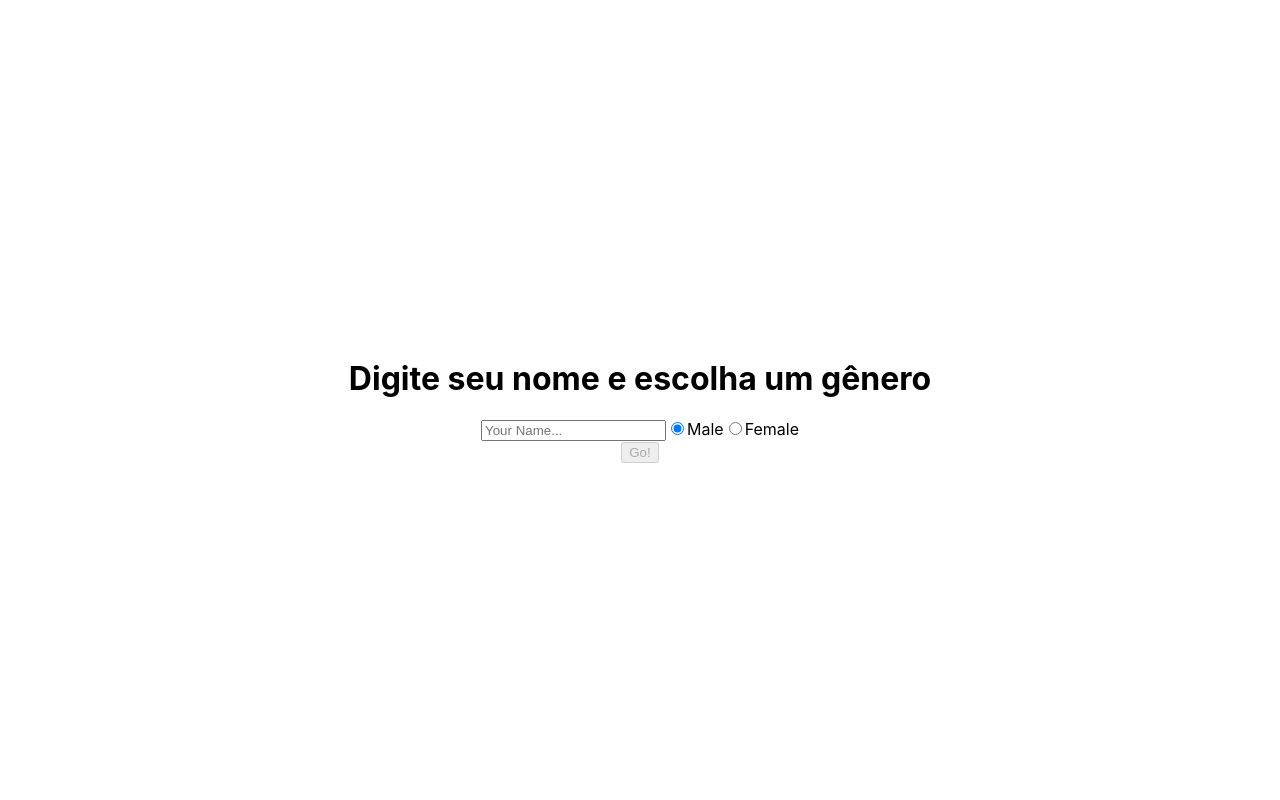
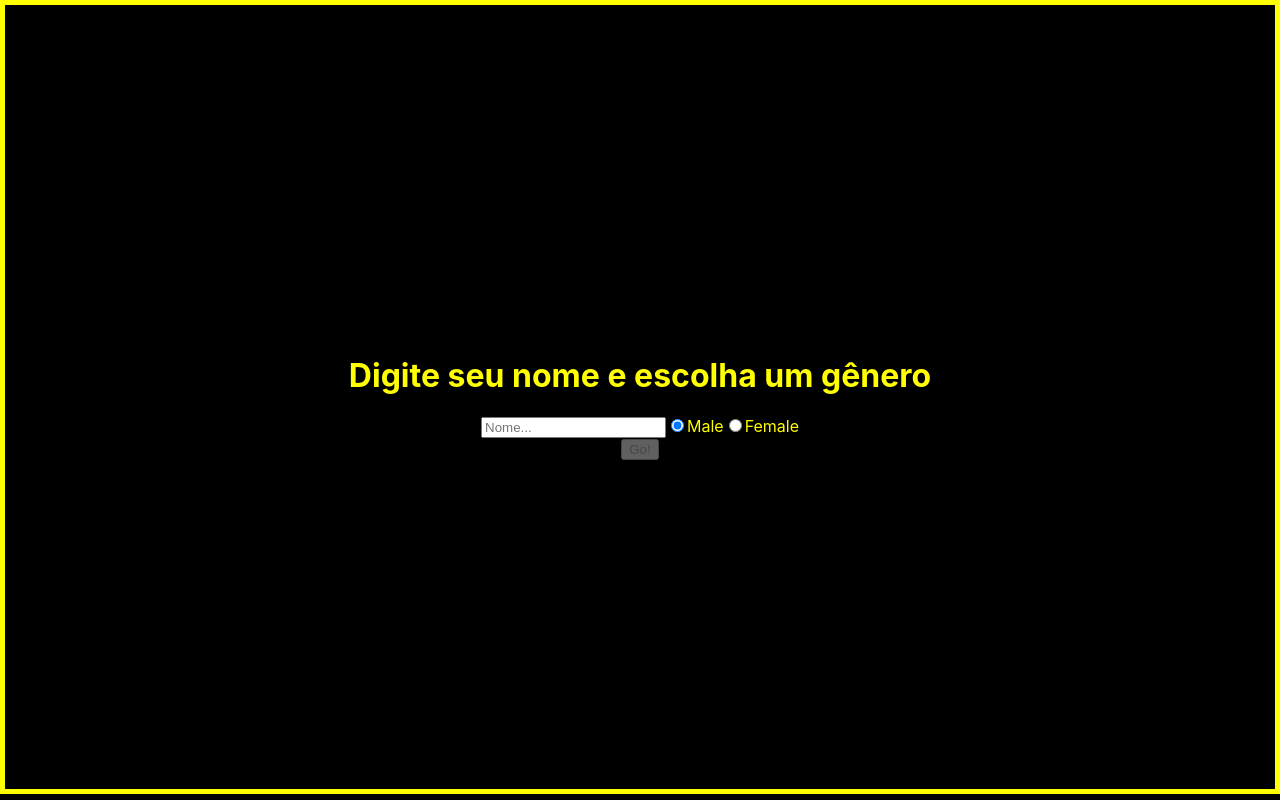
Before and after one commit to davifurtado/chooseYourSwFighter, a React (Create React App) app: page / in a window 1280 px wide. Built offline with nearby package versions, Linux system fonts and the light colour scheme.

Commit message:
ajustes no css e disable do botao dos personagens

```diff
--- a/src/App.css
+++ b/src/App.css
@@ -10,7 +10,7 @@
   flex-direction: column;
   align-items: center;
   justify-content: center;
-  font-size: calc(10px + 2vmin);
+  font-size: calc(14px + 2vmin);
   color: white;
 }
 
@@ -32,5 +32,6 @@
   flex-direction: column;
   align-items: center;
   justify-content: center;
-  height: 100%;
+  height: 98%;
+  border: solid 5px;
 }
--- a/src/components/CharacterList.js
+++ b/src/components/CharacterList.js
@@ -7,7 +7,7 @@ import sithList from '../assets/sithList';
 import FinalCharacter from './FinalCharacter'
 
 const CharacterList = () => {
-    const { characters, handleSetChosenCharacter } = useContext(CharactersContext);
+    const { characters, handleSetChosenCharacter, chosenCharacter } = useContext(CharactersContext);
     const [nameFilter, setNameFilter] = useState('');
     const [finish, setFinish] = useState(false);
     const { user } = useContext(UserContext);
@@ -54,7 +54,12 @@ const CharacterList = () => {
                                         })
                                     }
                                 </div>
-                                <button onClick={() => setFinish(true)}> GO! </button>
+                                <button
+                                    onClick={() => setFinish(true)}
+                                    disabled={!chosenCharacter}
+                                >
+                                    GO!
+                                </button>
                             </div> : <div className="empty" >Nenhum Personagem Encontrado </div>
                         }
                     </div>
--- a/src/components/UserForm.js
+++ b/src/components/UserForm.js
@@ -37,7 +37,7 @@ const UserForm = () => {
                 <div>
                     <input
                         type="text"
-                        placeholder="Your Name..."
+                        placeholder="Nome..."
                         value={name}
                         onChange={(e) => setName(e.target.value)}
                         required
@@ -63,6 +63,8 @@ const UserForm = () => {
                 </div>
                 ) : (
                     <div>
+                        <h2>E a sua facção...</h2>
+                        <div>
                             <input
                                 type="radio"
                                 id="jedi"
@@ -82,6 +84,7 @@ const UserForm = () => {
                             />
                             <label htmlFor="sith">Sith</label>
                         </div>
+                    </div>
                 )
             }
             <div>
--- a/src/index.css
+++ b/src/index.css
@@ -5,7 +5,9 @@ body {
     sans-serif;
   -webkit-font-smoothing: antialiased;
   -moz-osx-font-smoothing: grayscale;
-  height: 100vh
+  height: 100vh;
+  background-color: black;
+  color: yellow
 }
 
 code {
```
Also changed, not shown: src/containers/RootContainer.js (line endings or trailing spaces). Lines whose indentation alone changed are shown as unchanged.
